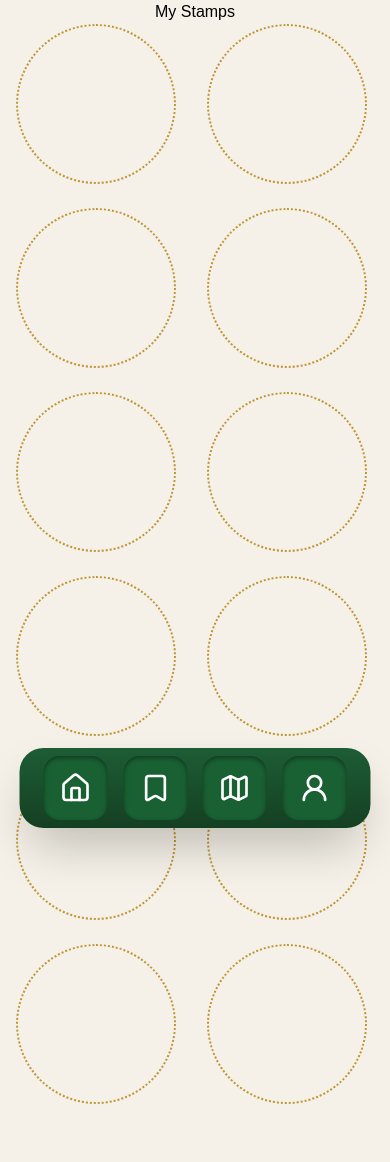
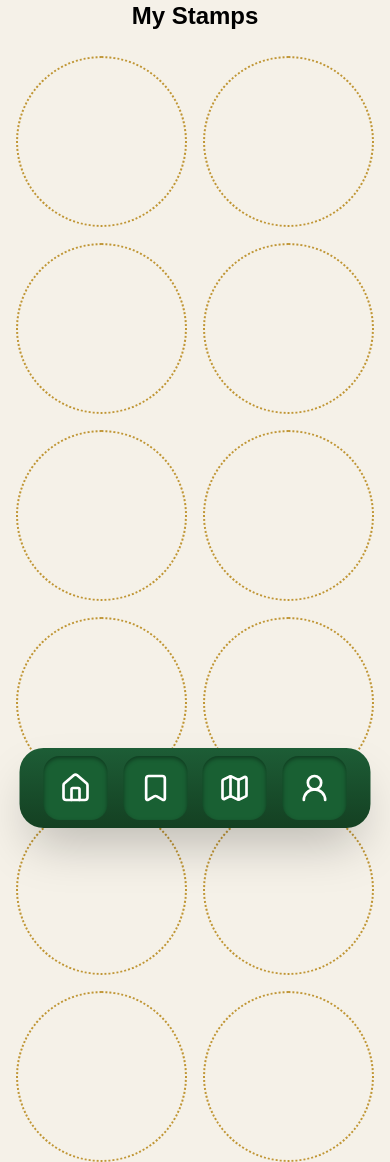
Before and after one commit to charburton18/national-park-e-dex, a Next.js app: page /stamps in a window 390 px wide. Before the commit the page ends 1104 px from the top, so only its background shows below. Built offline with nearby package versions, Linux system fonts and the light colour scheme.

Commit message:
make /stamps page responsive

```diff
--- a/src/app/stamps/page.js
+++ b/src/app/stamps/page.js
@@ -1,68 +1,57 @@
 export default function Stamps() {
   return (
     <>
-    <h1 className='text-center'>My Stamps</h1>
-    <div className="grid grid-cols-2 gap-6 px-4">
+      <h1 className="text-center text-2xl font-bold mb-6">My Stamps</h1>
+
+      <div className="grid grid-cols-[repeat(auto-fit,minmax(8rem,1fr))] gap-4 px-4 justify-center">
         <div
-        className="w-40 h-40 rounded-full border-2 border-dotted flex items-center justify-center text-lg"
+          className="w-full aspect-square rounded-full border-2 border-dotted flex items-center justify-center text-lg transition-transform duration-200 hover:scale-105"
           style={{ borderColor: '#C09635' }}
-      >
-      </div>
+        ></div>
         <div
-        className="w-40 h-40 rounded-full border-2 border-dotted flex items-center justify-center text-lg"
+          className="w-full aspect-square rounded-full border-2 border-dotted flex items-center justify-center text-lg transition-transform duration-200 hover:scale-105"
           style={{ borderColor: '#C09635' }}
-      >
-      </div>
+        ></div>
         <div
-        className="w-40 h-40 rounded-full border-2 border-dotted flex items-center justify-center text-lg"
+          className="w-full aspect-square rounded-full border-2 border-dotted flex items-center justify-center text-lg transition-transform duration-200 hover:scale-105"
           style={{ borderColor: '#C09635' }}
-      >
-      </div>
+        ></div>
         <div
-        className="w-40 h-40 rounded-full border-2 border-dotted flex items-center justify-center text-lg"
+          className="w-full aspect-square rounded-full border-2 border-dotted flex items-center justify-center text-lg transition-transform duration-200 hover:scale-105"
           style={{ borderColor: '#C09635' }}
-      >
-      </div>
+        ></div>
         <div
-        className="w-40 h-40 rounded-full border-2 border-dotted flex items-center justify-center text-lg"
+          className="w-full aspect-square rounded-full border-2 border-dotted flex items-center justify-center text-lg transition-transform duration-200 hover:scale-105"
           style={{ borderColor: '#C09635' }}
-      >
-      </div>
+        ></div>
         <div
-        className="w-40 h-40 rounded-full border-2 border-dotted flex items-center justify-center text-lg"
+          className="w-full aspect-square rounded-full border-2 border-dotted flex items-center justify-center text-lg transition-transform duration-200 hover:scale-105"
           style={{ borderColor: '#C09635' }}
-      >
-      </div>
+        ></div>
         <div
-        className="w-40 h-40 rounded-full border-2 border-dotted flex items-center justify-center text-lg"
+          className="w-full aspect-square rounded-full border-2 border-dotted flex items-center justify-center text-lg transition-transform duration-200 hover:scale-105"
           style={{ borderColor: '#C09635' }}
-      >
-      </div>
+        ></div>
         <div
-        className="w-40 h-40 rounded-full border-2 border-dotted flex items-center justify-center text-lg"
+          className="w-full aspect-square rounded-full border-2 border-dotted flex items-center justify-center text-lg transition-transform duration-200 hover:scale-105"
           style={{ borderColor: '#C09635' }}
-      >
-      </div>
+        ></div>
         <div
-        className="w-40 h-40 rounded-full border-2 border-dotted flex items-center justify-center text-lg"
+          className="w-full aspect-square rounded-full border-2 border-dotted flex items-center justify-center text-lg transition-transform duration-200 hover:scale-105"
           style={{ borderColor: '#C09635' }}
-      >
-      </div>
+        ></div>
         <div
-        className="w-40 h-40 rounded-full border-2 border-dotted flex items-center justify-center text-lg"
+          className="w-full aspect-square rounded-full border-2 border-dotted flex items-center justify-center text-lg transition-transform duration-200 hover:scale-105"
           style={{ borderColor: '#C09635' }}
-      >
-      </div>
+        ></div>
         <div
-        className="w-40 h-40 rounded-full border-2 border-dotted flex items-center justify-center text-lg"
+          className="w-full aspect-square rounded-full border-2 border-dotted flex items-center justify-center text-lg transition-transform duration-200 hover:scale-105"
           style={{ borderColor: '#C09635' }}
-      >
-      </div>
+        ></div>
         <div
-        className="w-40 h-40 rounded-full border-2 border-dotted flex items-center justify-center text-lg"
+          className="w-full aspect-square rounded-full border-2 border-dotted flex items-center justify-center text-lg transition-transform duration-200 hover:scale-105"
           style={{ borderColor: '#C09635' }}
-      >
-      </div>
+        ></div>
       </div>
     </>
   );
```
Lines whose indentation alone changed are shown as unchanged.
